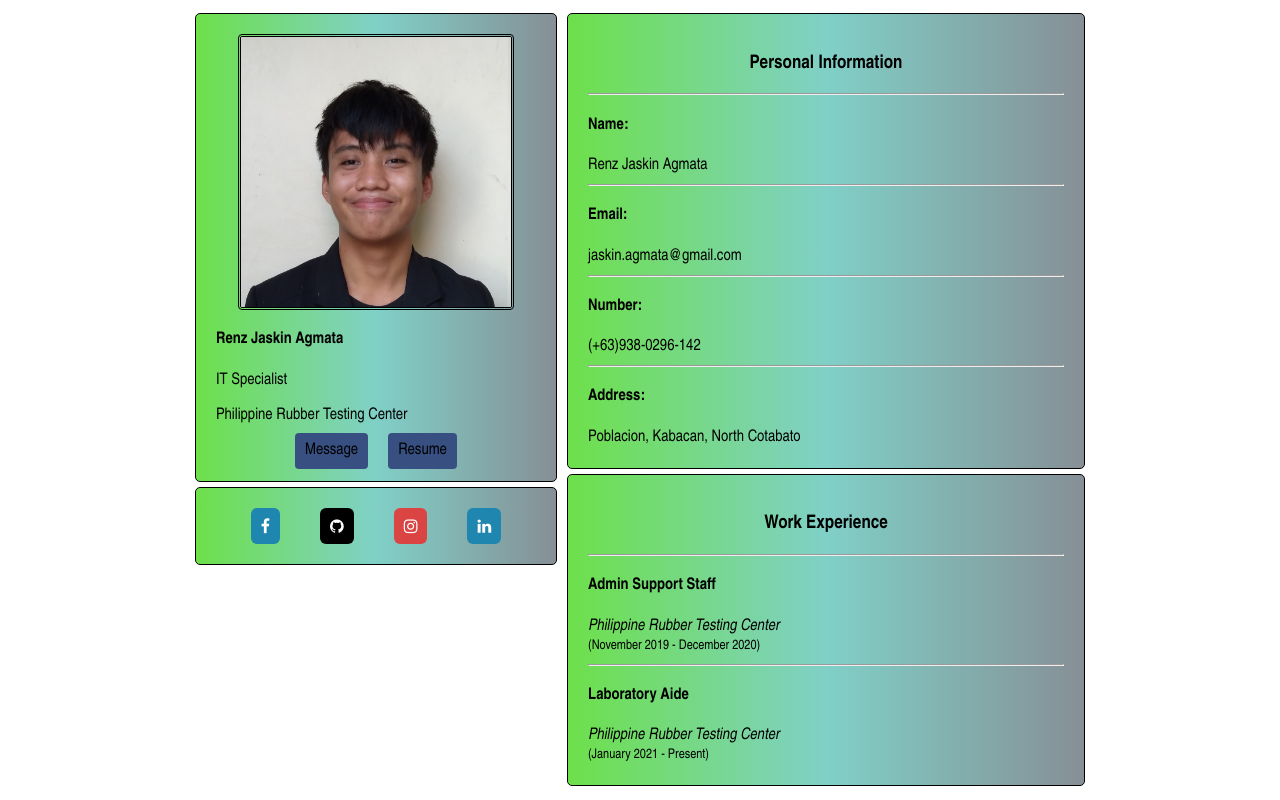
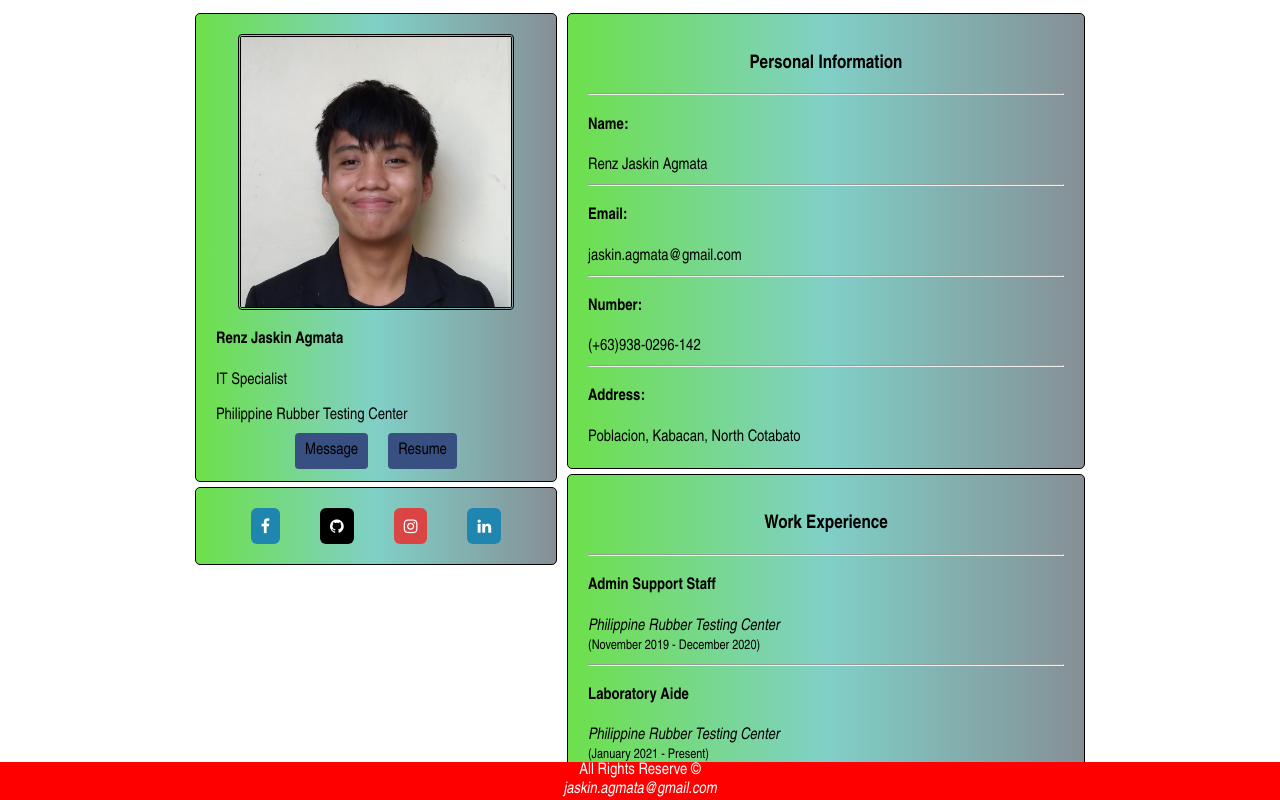
Before and after one commit to jaskin21/heroku-portfolio, a React (Create React App) app: page / in a window 1280 px wide. Built offline with nearby package versions, Linux system fonts and the light colour scheme.

Commit message:
multimedia opacity

```diff
--- a/src/components/home.js
+++ b/src/components/home.js
@@ -44,7 +44,7 @@ export default class Home extends Component {
 
 
                 </div>
-                {/* <Footer /> */}
+                <Footer />
             </div>
         )
     }
--- a/src/components/sub-component/style/footer.css
+++ b/src/components/sub-component/style/footer.css
@@ -1,8 +1,10 @@
 
-/* .footer {
-    align-items: center;
-    text-align: center;
-    width: 100%;
-    bottom: 0;
-    background-color: #87ceeb;
-} */
+.footer {
+     position: fixed;
+  left: 0;
+  bottom: 0;
+  width: 100%;
+  background-color: red;
+  color: white;
+  text-align: center;
+}
--- a/src/components/sub-component/style/multimedia.css
+++ b/src/components/sub-component/style/multimedia.css
@@ -34,5 +34,5 @@ a {
 }
 
 .fa:hover{
-    opacity: 60%;
+    opacity: 80%;
 }
```
